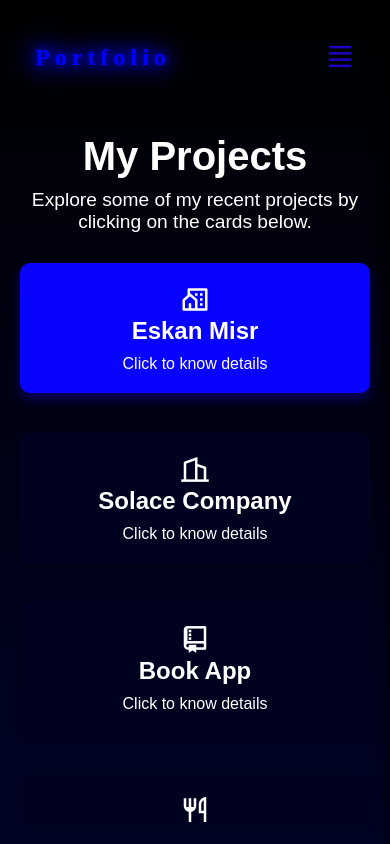
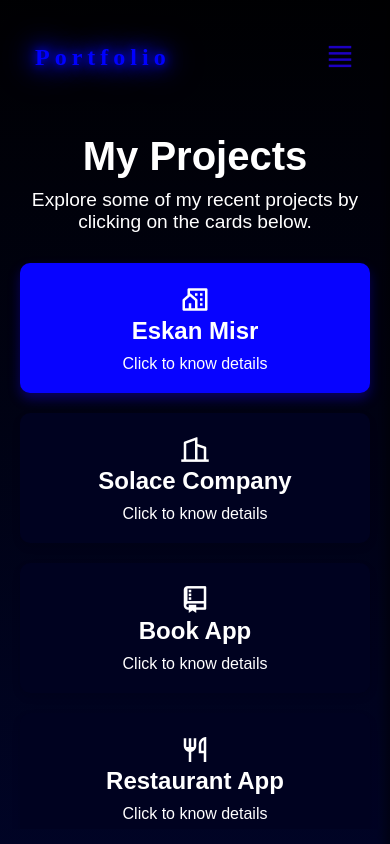
Before and after one commit to ShadyAshrafAbdAlmonem/demo, an Angular app: page /project in a window 390 px wide. Shown: the top 844 px of the page. Built offline with nearby package versions, Linux system fonts and the light colour scheme.

Commit message:
all project

```diff
--- a/src/app/content/content.component.html
+++ b/src/app/content/content.component.html
@@ -38,6 +38,10 @@
         </div>
     </div>
 
+    <div style="margin: 10px;">
+
+    </div>
+
     <div class="project-details" *ngIf="activeIndex !== null">
         <div *ngIf="activeIndex === 0">
             <p>• Building a real estates project using Angular 18 SSR.
--- a/src/app/content/content.component.scss
+++ b/src/app/content/content.component.scss
@@ -39,6 +39,7 @@ i {
     cursor: pointer;
     padding: 20px;
     text-align: center;
+    margin-top: 0px;
 }
 
 .project-card:hover {
@@ -84,27 +85,14 @@ i {
     text-align: left;
 }
 
-@media (max-height: 717px) and (min-height: 200px) {
+@media (max-width: 717px) and (min-width: 200px)  {
     .project-details {
         background-color: #000658;
         border-radius: 10px;
         box-shadow: 0 4px 8px rgba(11, 0, 107, 0.1);
         padding: 20px;
-        margin-top: -14px;
+        margin-top: 4px;
     }
 
-    .project-card {
 
-        margin-top: -14px;
-    }
 }
-
-@media (max-width: 768px) {
-    .project-cards {
-        grid-template-columns: 1fr;
-    }
-
-    .project-card {
-        margin-bottom: 20px;
-    }
-}
```
